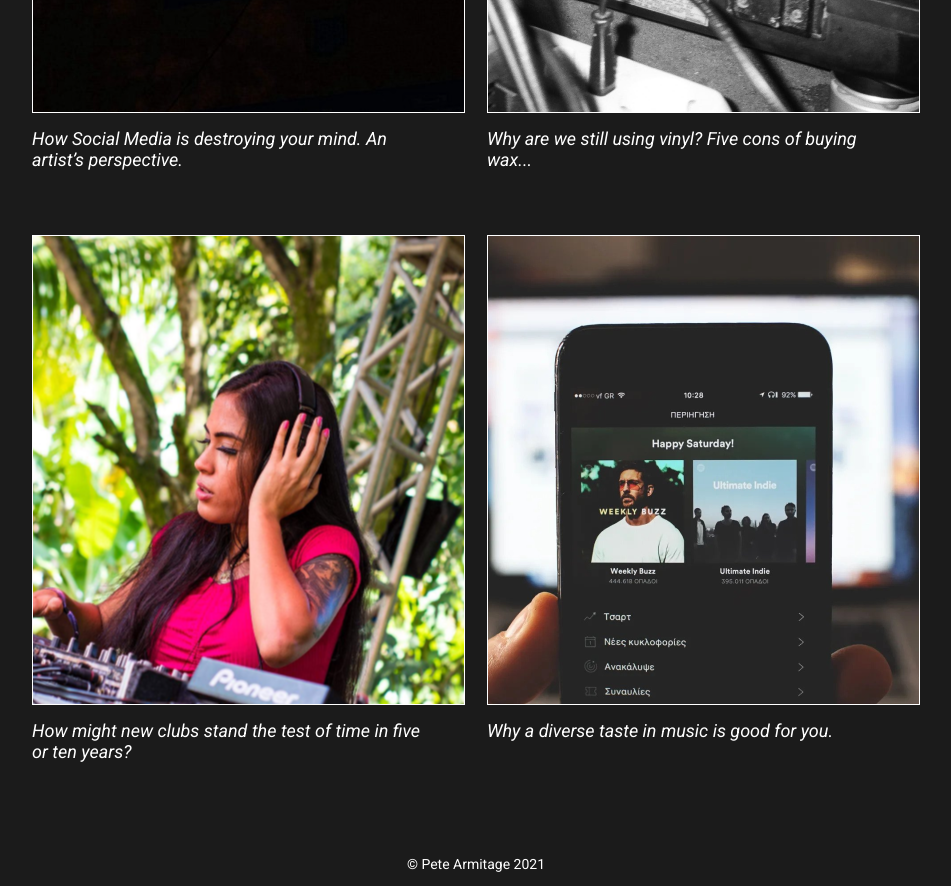
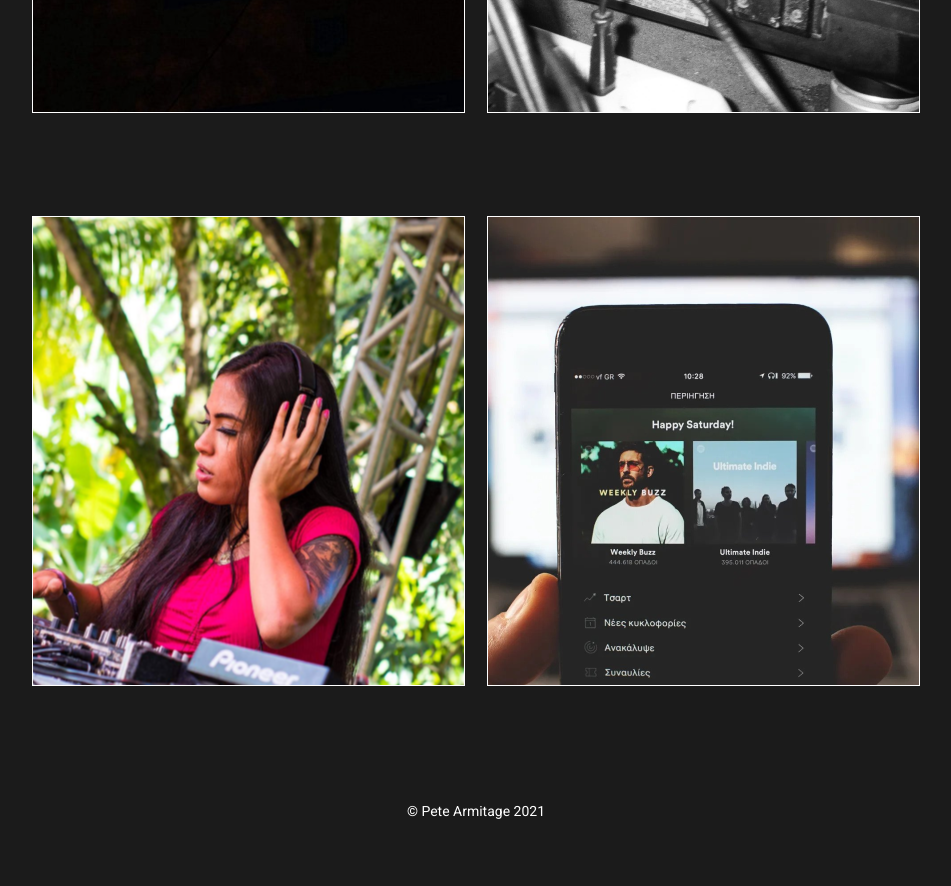
Before and after one commit to Micha-89/Portfolio-PeteArmitage, a React (Create React App) app: page /writing in a window 1280 px wide. Shown: the part 500-1386 px from the top of the page, without its empty margins (164-1115 px from the left). After the commit the page ends 1333 px from the top, so only its background shows below. Built offline with nearby package versions, Linux system fonts and the light colour scheme.

Commit message:
finished new writing link layout

```diff
--- a/src/App.css
+++ b/src/App.css
@@ -1,5 +1,6 @@
-body {
-  background-color:#1B1B1B;
-  padding: 0;
-  margin: 0;
+.copyright {
+  color: white;
+  font-weight: 400;
+  font-size: 14px;
+  font-family: 'Roboto', sans-serif;
 }
--- a/src/components/about/About.css
+++ b/src/components/about/About.css
@@ -88,9 +88,8 @@
 }
 
 .ctaLinkAbout:hover {
-    opacity: 0.8;
-    -webkit-box-shadow: inset 5px 5px 3px #1d0ec2;
-    box-shadow: inset  5px 5px 3px #1d0ec2;
+    color: #1D0CDC;
+    background-color: white;
 }
 
 .profileLinkListAbout {
--- a/src/components/about/About.js
+++ b/src/components/about/About.js
@@ -44,7 +44,7 @@
 
                 <h1 className="aboutTitle"><span style={{textDecoration:"line-through"}}>Pete has</span> <em>I have</em> an unquenchable curiosity about human nature.</h1>
 
-                <a className="ctaLinkAbout" href="mailto:someone@yoursite.com">get in touch</a>
+                <a className="ctaLinkAbout" href="mailto:peterarmitage1357@gmail.com">get in touch</a>
 
                 <ul className="profileLinkListAbout">
                     <a href="https://www.linkedin.com/in/pete-armitage1/" target="_blank" rel='noreferrer noopener'><img src="/akar-icons_linkedin-fill.svg" alt="linkedin"/></a>
--- a/src/components/article/Article.css
+++ b/src/components/article/Article.css
@@ -1,29 +1,59 @@
-.articleBox {
+.boxArticle {
     width: 433px;
-    height: 530px;
+    height: 470px;
     color: white;
     font-family: 'Roboto', sans-serif;
-    text-decoration: none;
-    display: flex;
-    flex-direction: column;
-}
-.hoverBoxArticle {
-    transition: 0.4s;
-    margin-bottom: 62px;
+    position: relative;
+    margin-bottom: 103px;
+    text-align: center;
 }
 
-.hoverBoxArticle:hover {
-    opacity: 0.7;
+.boxArticle img {
+    width: 433px;
+    height: 470px;
+    transition: 0.4s;
 }
 
-.articleBox img {
+.boxArticle:hover img {
+    opacity: 0.2;
+}
+
+.articleInfoBox {
+    position: absolute;
+    bottom: 0;
     width: 433px;
     height: 470px;
+    opacity: 0;
+    transition: 0.4s;
 }
 
-.articleBox em {
+.boxArticle:hover .articleInfoBox {
+    opacity: 1;
+}
+
+.articleInfoBox em {
+    margin-top: 189px;
     font-weight: 400;
     font-size: 18px;
-    margin-top: 15px;
-    width: 408px;
+    display: block;
 }
+
+.articleInfoBox a {
+    color: white;
+    text-decoration: none;
+    font-weight: 500;
+    font-size: 18px;
+    border: white solid 2px;
+    padding: 15px 0;
+    position: absolute;
+    bottom: 55px;
+    left: 50%;
+    transform: translate(-50%);
+    transition: 0.4s;
+    width: 206px;
+}
+
+.articleInfoBox a:hover {
+    background-color: white;
+    color: black;
+}
--- a/src/components/article/Article.js
+++ b/src/components/article/Article.js
@@ -3,11 +3,12 @@
 
 export default function Article(props) {
     return (
-        <div className="hoverBoxArticle">
-            <a href={props.link} className="articleBox" target="_blank" rel='noreferrer noopener'>
-                <img src={props.image} alt="article"/>
-                <em>{props.description}</em>
-            </a>
+        <div className="boxArticle">
+            <img src={props.image} alt="article"/>
+            <div className="articleInfoBox">
+                <em>{props.descriptionLineOne}<br/>{props.descriptionLineTwo}</em>
+                <a href={props.link} target="_blank" rel='noreferrer noopener'>read piece</a>
+            </div>
         </div>
     )
 }
--- a/src/components/design/Design.css
+++ b/src/components/design/Design.css
@@ -6,7 +6,6 @@
 
 .projectWrap {
     margin-top: 143px;
-    margin-bottom: 15px;
     display: flex;
     flex-direction: row;
     flex-wrap: wrap;
--- a/src/components/home/Home.css
+++ b/src/components/home/Home.css
@@ -51,17 +51,16 @@
     font-family: 'Roboto', sans-serif;
     color: white;
     text-decoration: none;
-    font-size: 16px;
-    font-weight: 400;
+    font-size: 18px;
+    font-weight: 500;
     background-color: #1D0CDC;
     padding: 16px 60px;
     transition: 0.3s;
 }
 
 .ctaLink:hover {
-    opacity: 0.8;
-    -webkit-box-shadow: inset 5px 5px 3px #1d0ec2;
-    box-shadow: inset  5px 5px 3px #1d0ec2;
+    color: #1D0CDC;
+    background-color: white;
 }
 
 .profileLinkList {
@@ -103,7 +102,7 @@
     display: flex;
     flex-direction: row;
     flex-wrap: wrap;
-    margin-bottom: 40px;
+    margin-bottom: 50px;
 }
 
 .brandLogoWrap a:nth-child(-n+3) {
@@ -124,10 +123,3 @@
     opacity: 0.7;
     cursor: pointer;
 }
-
-.copyright {
-    color: white;
-    font-weight: 400;
-    font-size: 14px;
-    font-family: 'Roboto', sans-serif;
-}
--- a/src/components/home/Home.js
+++ b/src/components/home/Home.js
@@ -10,7 +10,7 @@
                 <div className="homeLine"></div>
                 <p className="homeShortBio">I do UX design, content strategy and art direction.<br/>
                 Currently I am available for freelance work.</p>
-                <a className="ctaLink" href="mailto:someone@yoursite.com">get in touch</a>
+                <a className="ctaLink" href="mailto:peterarmitage1357@gmail.com">get in touch</a>
                 <ul className="profileLinkList">
                     <a href="https://www.linkedin.com/in/pete-armitage1/" target="_blank" rel='noreferrer noopener'><img src="/akar-icons_linkedin-fill.svg" alt="linkedin"/></a>
                     <a href="https://twitter.com/petearmitage3" target="_blank" rel='noreferrer noopener'>
--- a/src/components/project/Project.css
+++ b/src/components/project/Project.css
@@ -5,7 +5,7 @@
     color: white;
     font-family: 'Roboto', sans-serif;
     text-align: center;
-    margin-bottom: 100px;
+    margin-bottom: 103px;
 }
 
 .hoverBox img {
@@ -15,7 +15,7 @@
 }
 
 .hoverBox:hover img {
-    opacity: 0.4;
+    opacity: 0.2;
 }
 
 .projectInfo {
--- a/src/components/writing/Writing.css
+++ b/src/components/writing/Writing.css
@@ -6,7 +6,6 @@
 
 .articleWrap {
     margin-top: 143px;
-    margin-bottom: 15px;
     display: flex;
     flex-direction: row;
     flex-wrap: wrap;
@@ -17,10 +16,3 @@
 .articleWrap > :nth-child(2n) {
     margin-left: 22px;
 }
-
-.copyright {
-    color: white;
-    font-weight: 400;
-    font-size: 14px;
-    font-family: 'Roboto', sans-serif;
-}
--- a/src/components/writing/Writing.js
+++ b/src/components/writing/Writing.js
@@ -8,27 +8,31 @@
             <div className="articleWrap">
 
                 <Article
-                link="#"
+                link="https://petearmitage.medium.com/social-media-toxicity-the-dissolution-of-artistic-integrity-e86cca019ed"
                 image="/writingImages/Social media toxicity 1.png"
-                description="How Social Media is destroying your mind. An artist’s perspective."
+                descriptionLineOne="How social media is destroying"
+                descriptionLineTwo="your mind."
                 />
 
                 <Article
-                link="#"
+                link="https://petearmitage.medium.com/why-are-we-still-using-vinyl-five-cons-of-buying-wax-4156cb8070f3"
                 image="/writingImages/vinyl 2.png"
-                description="Why are we still using vinyl?  Five cons of buying wax..."
+                descriptionLineOne="Why are we still using vinyl? "
+                descriptionLineTwo="Five cons of buying wax..."
                 />
 
                 <Article
-                link="#"
+                link="https://petearmitage.medium.com/how-might-new-clubs-stand-the-test-of-time-in-five-or-ten-years-792a12563f04"
                 image="/writingImages/dj.svg"
-                description="How might new clubs stand the test of time in five or ten years?"
+                descriptionLineOne="How might new clubs stand the test of time"
+                descriptionLineTwo="in five or ten years?"
                 />
 
                 <Article
-                link="#"
+                link="https://petearmitage.medium.com/having-a-diverse-taste-in-music-is-good-for-you-cd3b02fc9382"
                 image="/writingImages/diverse taste music 2-1.png"
-                description="Why a diverse taste in music is good for you."
+                descriptionLineOne="Why a diverse taste in music"
+                descriptionLineTwo="is good for you."
                 />
 
             </div>
--- a/src/index.css
+++ b/src/index.css
@@ -1,6 +1,8 @@
 body {
   margin: 0;
+  padding: 0;
   min-width:900px;
+  background-color:#1B1B1B;
 }
 
 code {
```
